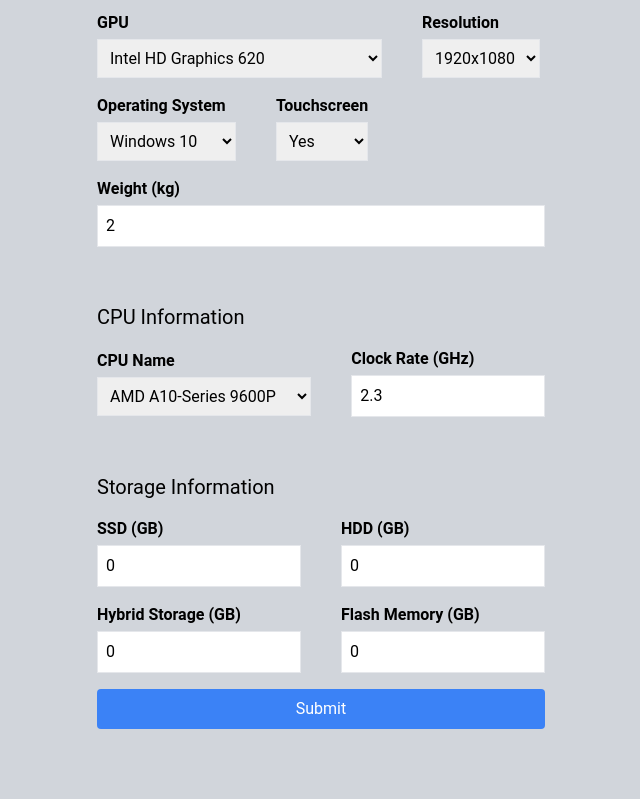
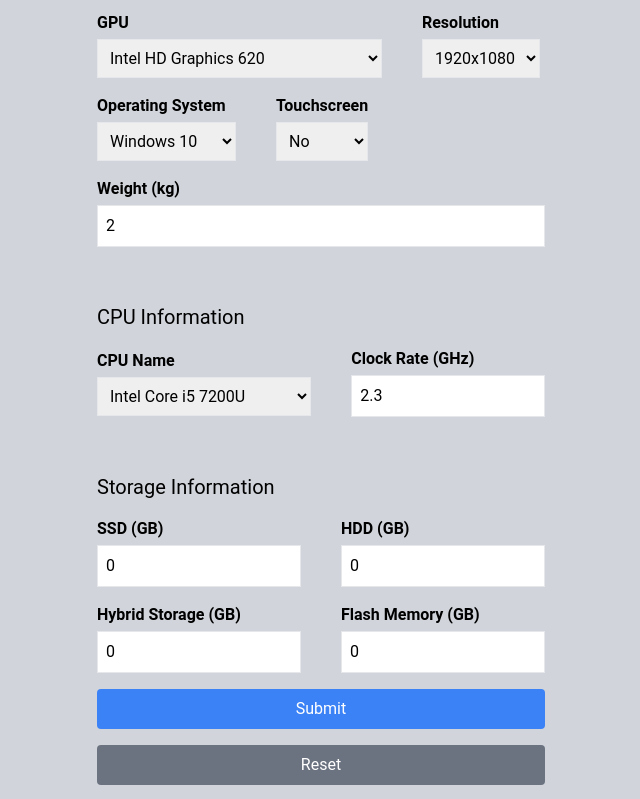
Before and after one commit to KishanYern/AI-Website, a React (Vite) app in the folder frontend/: page /Laptop in a window 1280 px wide. Shown: the part 480-1279 px from the top of the page, without its empty margins (479-1119 px from the left). Built offline with nearby package versions, Linux system fonts and the light colour scheme; a web font is replaced by a local one.

Commit message:
added error handling

```diff
--- a/frontend/src/components/modelForms/laptopForm.jsx
+++ b/frontend/src/components/modelForms/laptopForm.jsx
@@ -25,8 +25,41 @@ function LaptopForm() {
     const [errorText, setErrorText] = useState("");
     const [output, setOutput] = useState("");
 
+    const resetForm = () => {
+        setCompany("Dell");
+        setTypename("Notebook")
+        setInches(15);
+        setRam(8);
+        setCpu("Intel Core i5 7200U");
+        setSSD(0);
+        setHdd(0);
+        setHybrid(0);
+        setFlashMemory(0);
+        setGpu("Intel HD Graphics 620");
+        setOpSys("Windows 10");
+        setClockRate(2.3);
+        setTouchscreen(0);
+        setResolution("1920x1080");
+        setWeight(2);
+        setError(false);
+        setErrorText("");
+        setOutput("");
+    };
+
+    const validateForm = () => {
+        if (inches <= 0 || ram <= 0 || clockRate <= 0 || weight <= 0) {
+            setError(true);
+            setErrorText("Please ensure all numeric values are greater than zero.");
+            return false;
+        }
+        return true;
+    };
+
     const handleSubmit = (e) => {
         e.preventDefault();
+
+        if(!validateForm()) return; // ensures positive numeric values
+
         const formData = {
         company,
         typename,
@@ -44,7 +77,7 @@ function LaptopForm() {
         resolution,
         weight
         };
-        console.log(formData); // make api call to backend
+
         getResult(formData);
     };
 
@@ -183,13 +216,12 @@ function LaptopForm() {
 
                     <div>
                         <label className="block font-bold mb-1">Touchscreen</label>
-                        <select onChange={(e) => setTouchscreen((e.target.value == 'Yes' ? 1 : 0))} className="border p-2 w-full">
+                        <select value={touchscreen == 0 ? "No" : "Yes"} onChange={(e) => setTouchscreen((e.target.value == 'Yes' ? 1 : 0))} className="border p-2 w-full">
                             <option value="Yes">Yes</option>
                             <option value="No">No</option>
                         </select>
                     </div>
                 </div>
-
 
                 <div>
                     <label className="block font-bold mb-1">Weight (kg)</label>
@@ -202,7 +234,7 @@ function LaptopForm() {
                 <div className=' flex justify-center items-center gap-10'>
                     <div>
                         <label className="block font-bold mb-1">CPU Name</label>
-                        <select onChange={(e) => setCpu(e.target.value)} className="border p-2 w-full">
+                        <select value={cpu} onChange={(e) => setCpu(e.target.value)} className="border p-2 w-full">
                             {cpuListWithId.map(item =>
                                 <option key={item.id} value={item.name}>{item.name}</option>
                             )}
@@ -240,7 +272,14 @@ function LaptopForm() {
                     </div>
                 </div>
                 <button type="submit" className="bg-blue-500 text-white p-2 rounded">Submit</button>
+                <button type="button" onClick={resetForm} className="bg-gray-500 text-white p-2 rounded">Reset</button>
             </form>
+            {output && (
+                <div className="mt-6 text-green-500 flex items-center justify-center text-3xl">
+                    Predicted Price: {output}
+                </div>
+            )}
+            {error && <div className="mt-6 text-red-500 flex items-center justify-center text-3xl">{errorText}</div>}
         </div>
     );
 }
```
